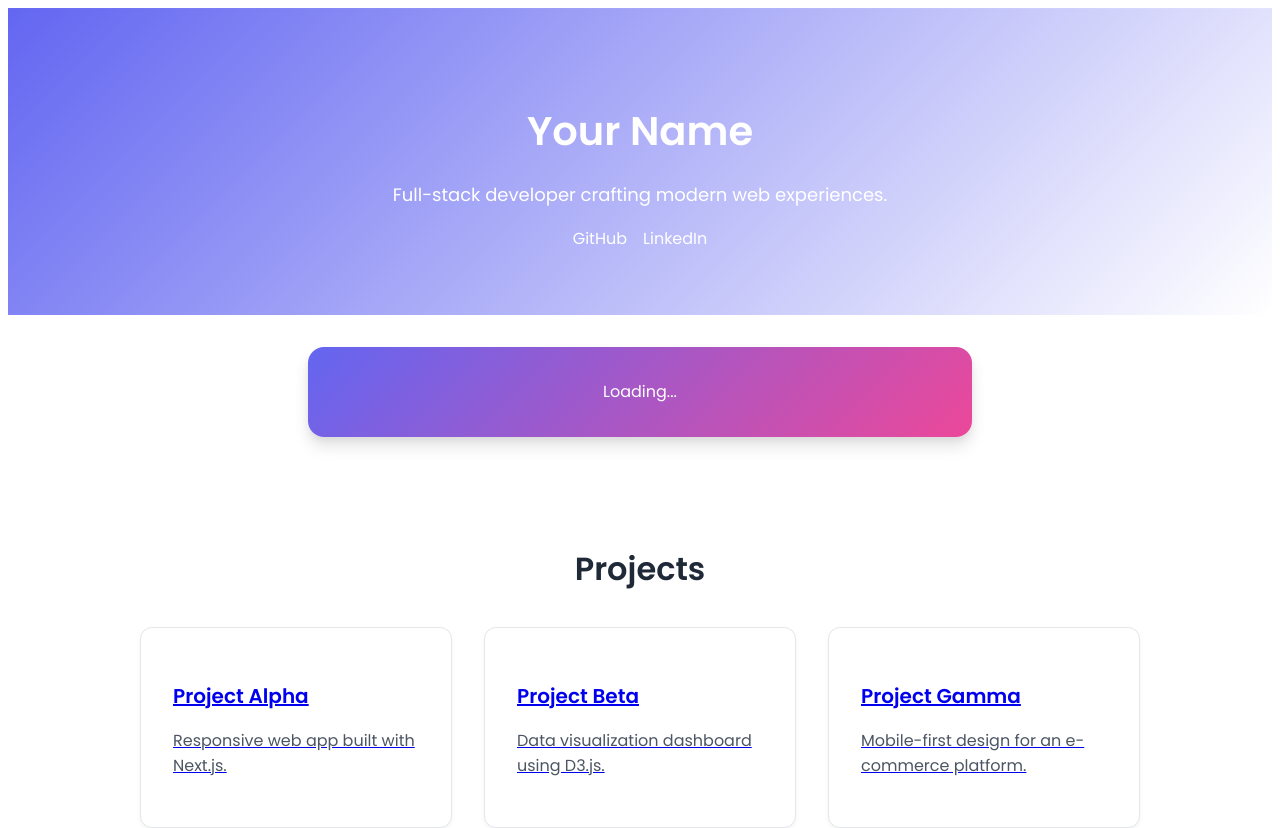
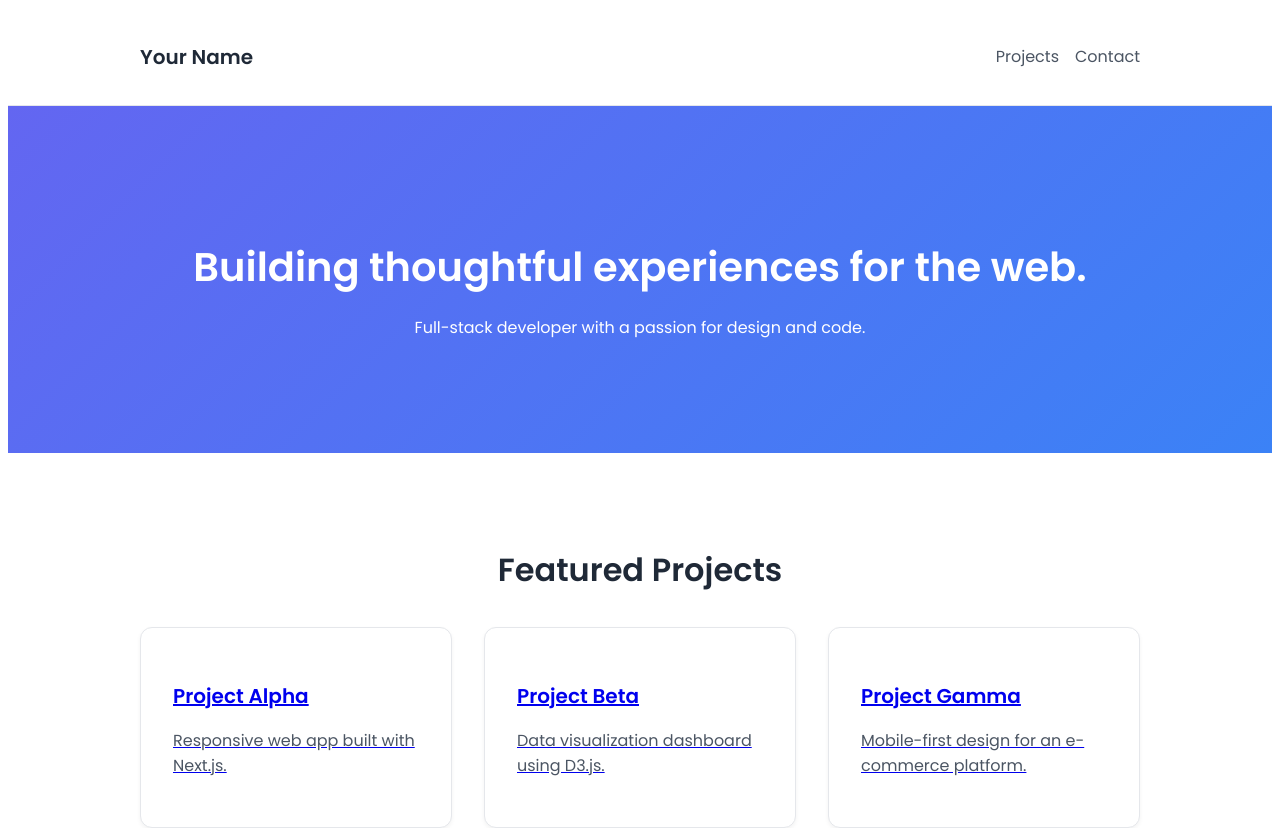
Before and after one commit to nitisbig/codex-, a Next.js app: page / in a window 1280 px wide. Shown: the top 828 px of the page. Built offline with nearby package versions, Linux system fonts and the light colour scheme; no server answers.

Commit message:
feat: redesign home page layout

```diff
--- a/pages/index.js
+++ b/pages/index.js
@@ -1,6 +1,4 @@
-import { useEffect, useState } from 'react';
 import Head from 'next/head';
-import JokeBox from '../components/JokeBox';
 
 const projects = [
   {
@@ -21,28 +19,7 @@ const projects = [
 ];
 
 export default function Home() {
-  const [bgUrl, setBgUrl] = useState(null);
-
-  useEffect(() => {
-    async function fetchImage() {
-      try {
-        const res = await fetch('https://api.nekosia.cat/api/v1/images/random');
-        if (!res.ok) return;
-        const data = await res.json();
-        const url =
-          data.url ||
-          data.image ||
-          data.file ||
-          data.data?.url ||
-          data.data?.image;
-        if (url) setBgUrl(url);
-      } catch (err) {
-        console.error('Error fetching background image:', err);
-      }
-    }
-    fetchImage();
-  }, []);
-
+  // Home page redesigned with a static gradient hero and new layout.
   return (
     <div className="dashboard">
       <Head>
@@ -51,53 +28,37 @@ export default function Home() {
           rel="stylesheet"
         />
       </Head>
-      <header
-        className="hero"
-        style={{
-          backgroundImage: bgUrl
-            ? `linear-gradient(135deg, rgba(99, 102, 241, 1), rgba(59, 130, 246, 0)), url(${bgUrl})`
-            : 'linear-gradient(135deg, rgba(99, 102, 241, 1), rgba(59, 130, 246, 0))',
-          backgroundSize: 'cover',
-          backgroundPosition: 'center',
-        }}
-      >
-        <h1>Your Name</h1>
-        <p>Full-stack developer crafting modern web experiences.</p>
-        <div className="social">
-          <a
-            href="https://github.com"
-            target="_blank"
-            rel="noopener noreferrer"
-          >
-            GitHub
-          </a>
-          <a
-            href="https://linkedin.com"
-            target="_blank"
-            rel="noopener noreferrer"
-          >
-            LinkedIn
-          </a>
-        </div>
+      <header className="nav">
+        <nav>
+          <h1 className="logo">Your Name</h1>
+          <div className="links">
+            <a href="#projects">Projects</a>
+            <a href="#contact">Contact</a>
+          </div>
+        </nav>
       </header>
-      <JokeBox />
-
-      <section className="projects">
-        <h2>Projects</h2>
+      <section className="hero">
+        <h2>Building thoughtful experiences for the web.</h2>
+        <p>Full-stack developer with a passion for design and code.</p>
+      </section>
+      <section id="projects" className="projects">
+        <h2>Featured Projects</h2>
         <div className="grid">
           {projects.map((project) => (
-            <a
-              key={project.title}
-              href={project.link}
-              className="card"
-            >
+            <a key={project.title} href={project.link} className="card">
               <h3>{project.title}</h3>
               <p>{project.description}</p>
             </a>
           ))}
         </div>
       </section>
-
+      <section id="contact" className="contact">
+        <h2>Let's work together</h2>
+        <p>
+          Reach me at{' '}
+          <a href="mailto:hello@example.com">hello@example.com</a>
+        </p>
+      </section>
       <footer className="footer">
         © {new Date().getFullYear()} Your Name. All rights reserved.
       </footer>
@@ -108,34 +69,50 @@ export default function Home() {
           color: #1f2937;
           line-height: 1.6;
         }
+        .nav {
+          background: #fff;
+          border-bottom: 1px solid #e5e7eb;
+          position: sticky;
+          top: 0;
+          z-index: 10;
+        }
+        .nav nav {
+          max-width: 1000px;
+          margin: 0 auto;
+          padding: 1rem;
+          display: flex;
+          justify-content: space-between;
+          align-items: center;
+        }
+        .logo {
+          font-weight: 600;
+          font-size: 1.25rem;
+        }
+        .links a {
+          margin-left: 1rem;
+          text-decoration: none;
+          color: #4b5563;
+          font-weight: 500;
+        }
         .hero {
-          padding: 4rem 1rem;
+          background: linear-gradient(135deg, #6366f1, #3b82f6);
+          color: #fff;
           text-align: center;
-          color: #fff;
+          padding: 6rem 1rem;
         }
-        .hero h1 {
+        .hero h2 {
           font-size: 2.5rem;
-          margin-bottom: 0.5rem;
-        }
-        .hero p {
           margin-bottom: 1rem;
-          font-size: 1.125rem;
-        }
-        .social a {
-          margin: 0 0.5rem;
-          color: #fff;
-          text-decoration: none;
-          font-weight: 500;
         }
         .projects {
           max-width: 1000px;
           margin: 0 auto;
-          padding: 3rem 1rem;
+          padding: 4rem 1rem;
         }
         .projects h2 {
+          text-align: center;
           font-size: 2rem;
           font-weight: 600;
-          text-align: center;
           margin-bottom: 2rem;
         }
         .grid {
@@ -164,6 +141,16 @@ export default function Home() {
           transform: translateY(-4px);
           border-color: #6366f1;
         }
+        .contact {
+          background: #f9fafb;
+          text-align: center;
+          padding: 4rem 1rem;
+        }
+        .contact a {
+          color: #6366f1;
+          text-decoration: none;
+          font-weight: 500;
+        }
         .footer {
           text-align: center;
           padding: 2rem 1rem;
```
